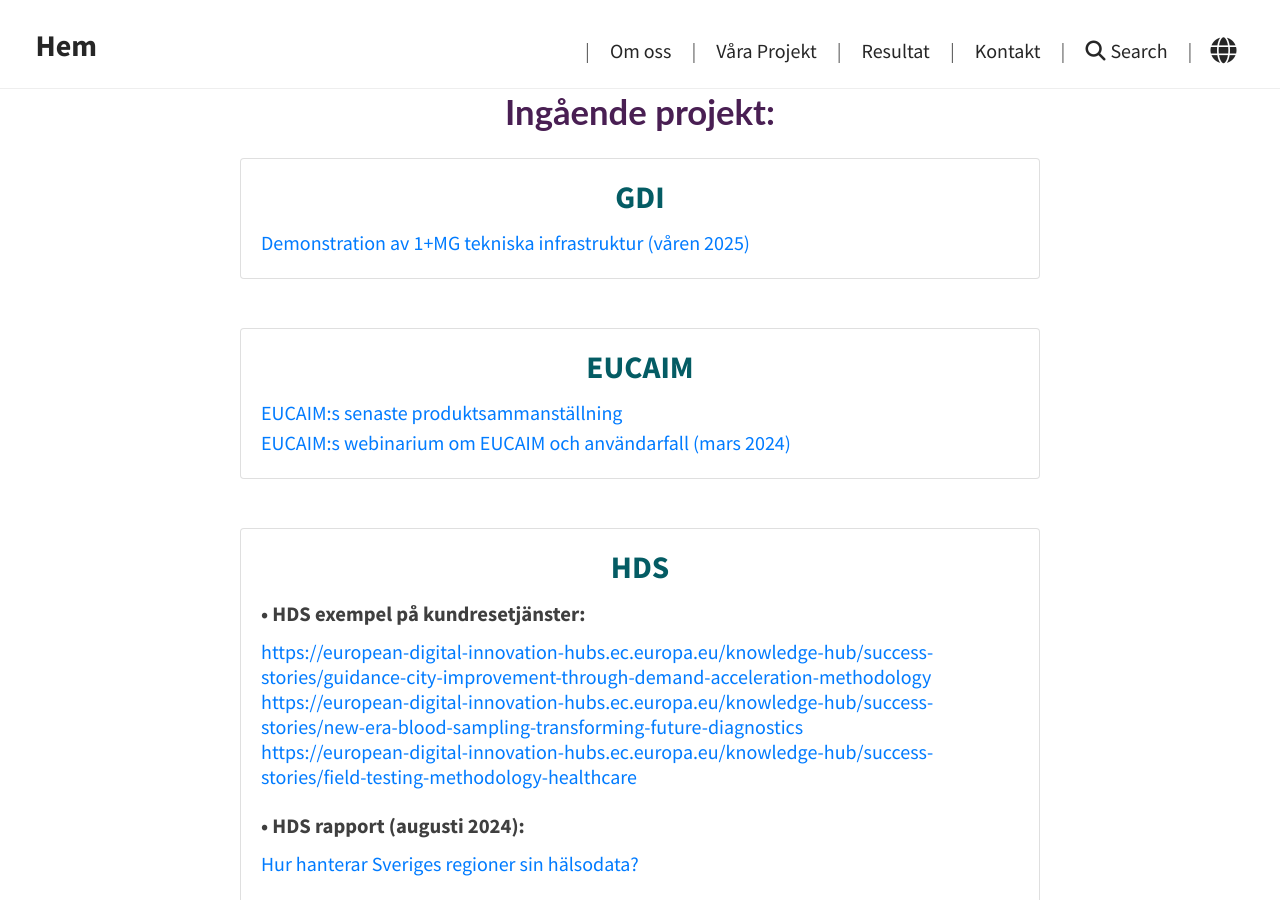
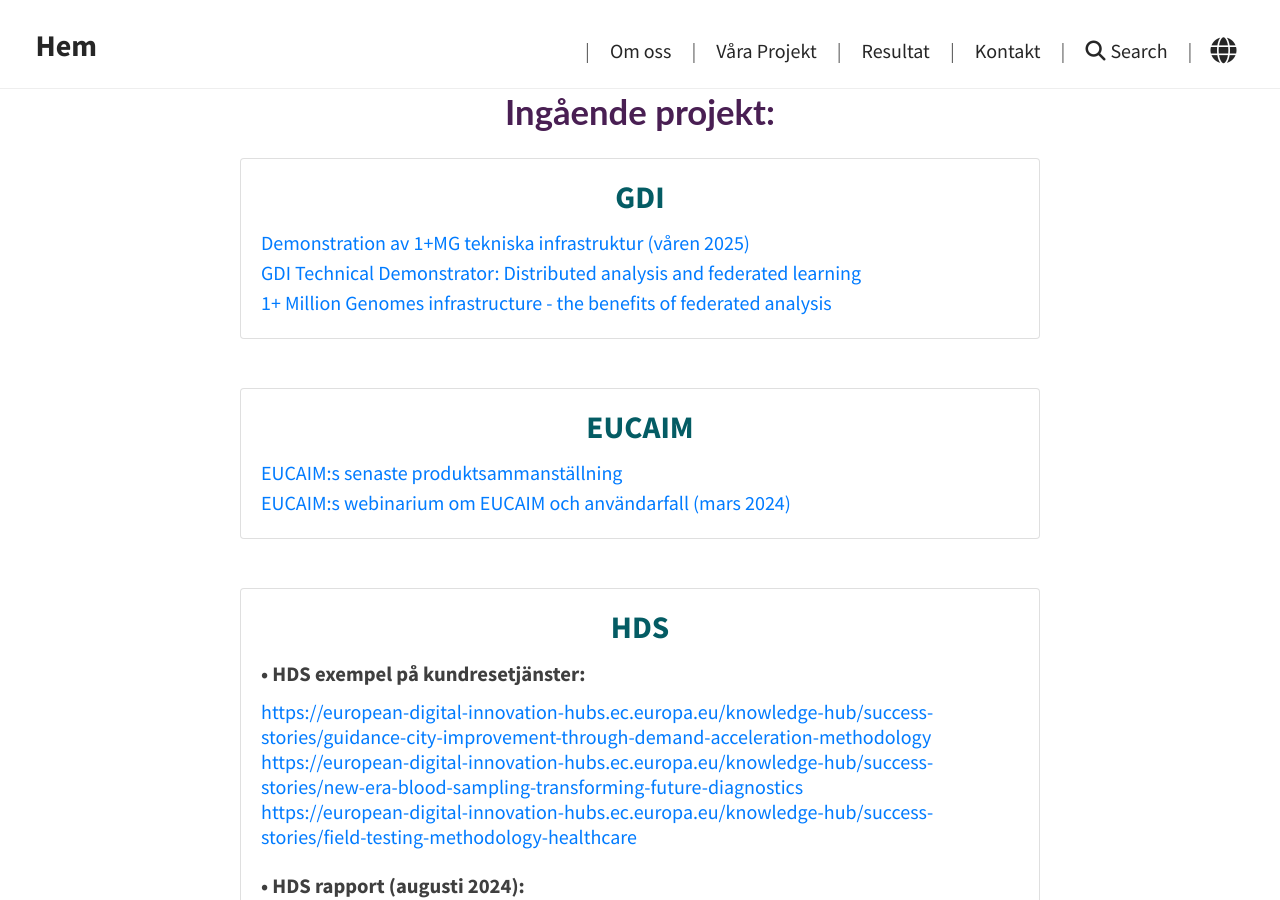
Before and after one commit to ScilifelabDataCentre/DIGIfor1Health_web, a Jekyll site: the page built from pages/outputs.md, in a window 1280 px wide and 900 px high, scrolled down 1782 px. Built offline with Jekyll 4.4.1, drawn with Linux system fonts in a browser that asks for light colours; a script that is not in the unit is left out; comment, search, counter and statistics services are not loaded.

Commit message:
Add video links to GDI technical infrastructure section

```diff
--- a/pages/outputs.md
+++ b/pages/outputs.md
@@ -139,6 +139,8 @@ Rapporten var framtagen som ett underlag för redovisning till finansiären samt
           </h4>
           <p class="card-text">
            <a href="https://gdi.onemilliongenomes.eu/news/gdi-technical-infrastructure">Demonstration av 1+MG tekniska infrastruktur (våren 2025)</a><br>
+           <a href="https://www.youtube.com/watch?v=YDCvy6ixUdw&t=46s">GDI Technical Demonstrator: Distributed analysis and federated learning</a><br>
+           <a href="https://www.youtube.com/watch?v=uCjlFXSvFAs">1+ Million Genomes infrastructure - the benefits of federated analysis</a><br>
 
           </p>
         </div>
```
